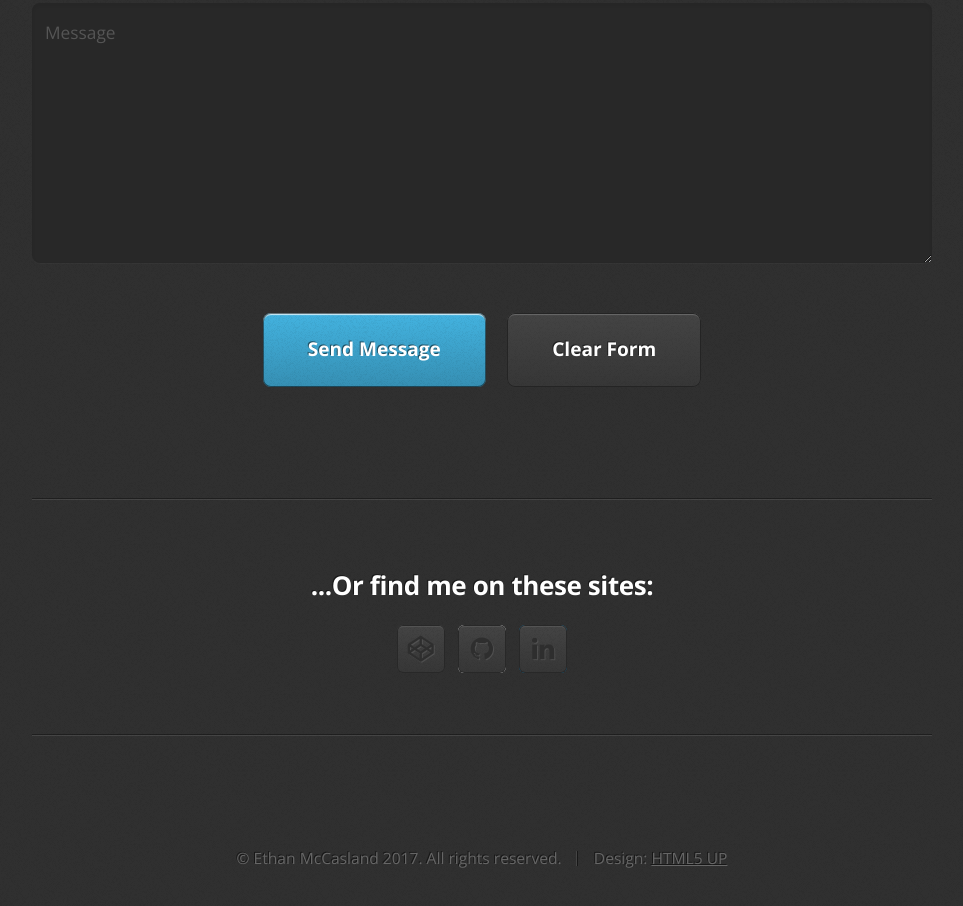
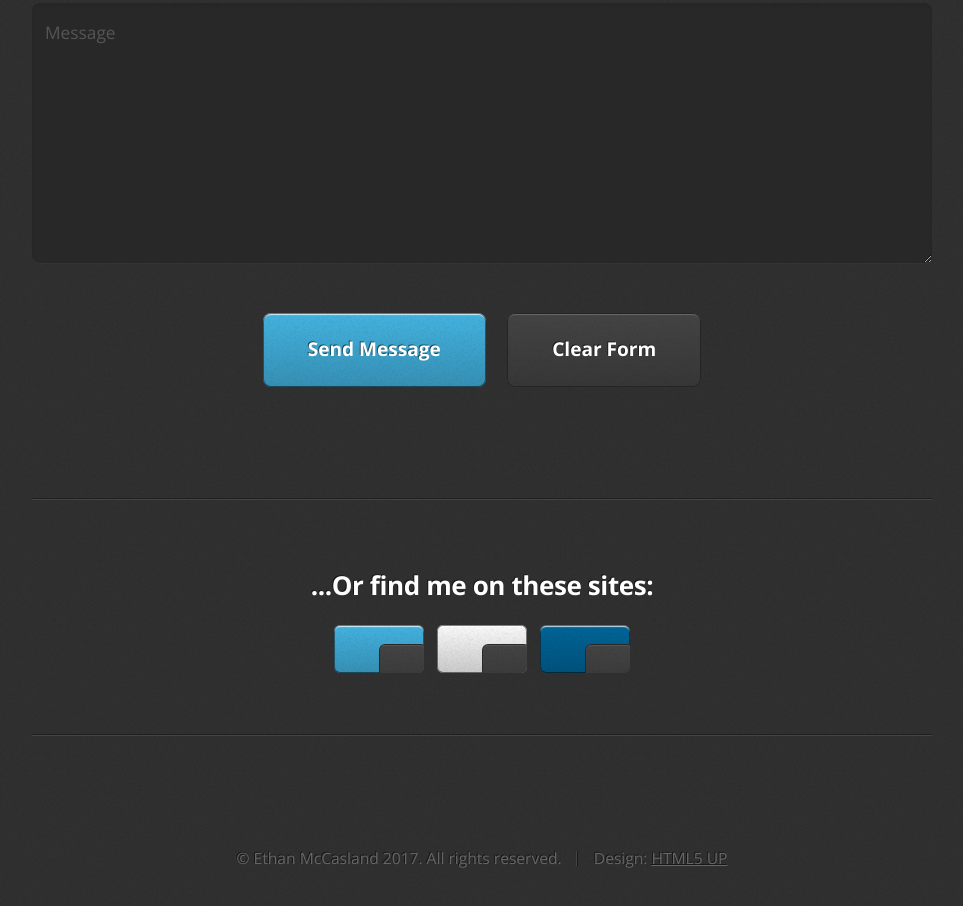
Before and after one commit to Blumanji/Blumanji.github.io, a plain HTML site: page index.html in a window 1280 px wide. Shown: the part 3778-4684 px from the top of the page, without its empty margins (158-1121 px from the left). Drawn offline with nearby package versions, Linux system fonts and the light colour scheme.

Commit message:
button change test

```diff
--- a/index.html
+++ b/index.html
@@ -203,9 +203,9 @@
 								<hr />
 								<h3>...Or find me on these sites:</h3>
 								<ul class="social">
-									<li><a href="https://codepen.io/Blumanji/" class="icon fa-codepen"><span class="label">CodePen</span></a></li>
-									<li><a href="https://github.com/blumanji" class="icon fa-github"><span class="label">Github</span></a></li>
-									<li><a href="https://www.linkedin.com/in/ethan-mccasland-047992141/" class="icon fa-linkedin"><span class="label">LinkedIn</span></a></li>
+									<li><a href="https://codepen.io/Blumanji/" class="button fa-codepen"><span class="label">CodePen</span></a></li>
+									<li><a href="https://github.com/blumanji" class="button fa-github"><span class="label">Github</span></a></li>
+									<li><a href="https://www.linkedin.com/in/ethan-mccasland-047992141/" class="button fa-linkedin"><span class="label">LinkedIn</span></a></li>
 									<!--
 									<li><a href="#" class="icon fa-facebook"><span class="label">Facebook</span></a></li>
 									<li><a href="#" class="icon fa-dribbble"><span class="label">Dribbble</span></a></li>
```
